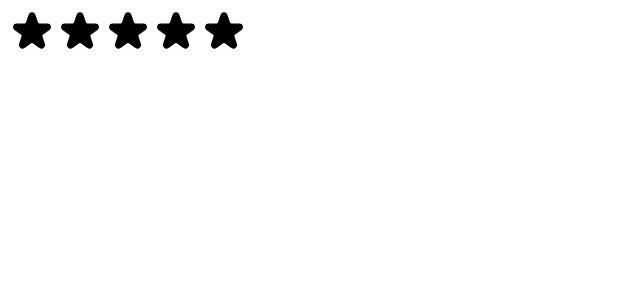
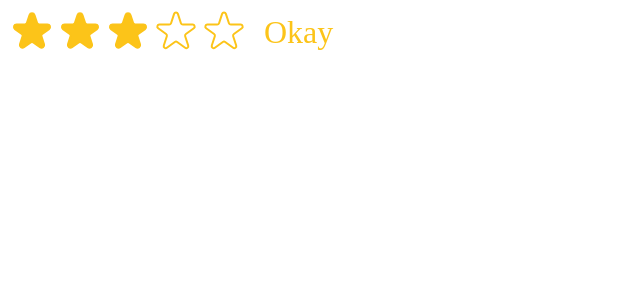
Before and after one commit to IndriesAndrei/react-movie-db, a React (Vite) app: page / in a window 1280 px wide. Shown: the top 300 px of the page, without its empty margins (0-640 px from the left). Built offline with nearby package versions, Linux system fonts and the light colour scheme.

Commit message:
Add star rating

```diff
--- a/src/components/StarRating.jsx
+++ b/src/components/StarRating.jsx
@@ -10,56 +10,77 @@
     display: 'flex',
 }
 
+
+export default function StarRating({
+    maxRating = 5,
+    color = '#fcc419',
+    size = 48,
+    messages = [],
+    defaultRating = 0,
+}) {
+    const [rating, setRating] = useState(defaultRating);
+    const [tempRating, setTempRating] = useState(0);
+
     const textStyle = {
         lineHeight: '1',
-    margin: '0'
+        margin: '0',
+        color: color,
+        fontSize: `${size / 1.5}px`
     }
-
-export default function StarRating({maxRating = 5}) {
-    const [rating, setRating] = useState(0);
 
     return (
         <div style={containerStyle}>
             <div style={starContainerStyle}>
                 {Array.from({length: maxRating}, (_, i) => (
-                    <Star key={i} onRate={() => setRating(i + 1)} />
+                    <Star
+                        key={i}
+                        onRate={() => setRating(i + 1)}
+                        onHoverIn={() => setTempRating(i+1)}
+                        onHoverOut={() => setTempRating(0)}
+                        full={tempRating ? tempRating >= i + 1 :rating >= i + 1}
+                        color={color}
+                        size={size}
+                    />
                 ))}
             </div>
-            <p style={textStyle}>{rating || ''}</p>
+            <p style={textStyle}>{messages.length === maxRating
+                ? messages[tempRating ? tempRating - 1 : rating - 1]
+                : tempRating || rating || ''}</p>
         </div>
     )
 }
 
+
+function Star({onRate, full, onHoverIn, onHoverOut, color, size}) {
     const starStyle = {
-    width: '48px',
-    height: '48px',
+        width: `${size}px`,
+        height: `${size}px`,
         display: 'block',
         cursor: 'pointer'
     }
 
-function Star({onRate}) {
     return (
-        <span role='button' style={starStyle} onClick={onRate}>
-            <svg
+        <span role='button'
+            style={starStyle}
+            onClick={onRate}
+            onMouseEnter={onHoverIn}
+            onMouseLeave={onHoverOut}
+        >
+            {(full ? <svg
                 xmlns="http://www.w3.org/2000/svg"
                 viewBox="0 0 20 20"
-                fill="#000"
-                stroke="#000"
+                fill={color}
+                stroke={color}
                 >
                 <path
                     d="M9.049 2.927c.3-.921 1.603-.921 1.902 0l1.07 3.292a1 1 0 00.95.69h3.462c.969 0 1.371 1.24.588 1.81l-2.8 2.034a1 1 0 00-.364 1.118l1.07 3.292c.3.921-.755 1.688-1.54 1.118l-2.8-2.034a1 1 0 00-1.175 0l-2.8 2.034c-.784.57-1.838-.197-1.539-1.118l1.07-3.292a1 1 0 00-.364-1.118L2.98 8.72c-.783-.57-.38-1.81.588-1.81h3.461a1 1 0 00.951-.69l1.07-3.292z"
                 />
-            </svg>
-        </span>
-    )
-}
-
-
-{/* <svg
+            </svg> :
+            <svg
                 xmlns="http://www.w3.org/2000/svg"
                 fill="none"
                 viewBox="0 0 24 24"
-  stroke="#000"
+                stroke={color}
                 >
                 <path
                     strokeLinecap="round"
@@ -67,4 +88,7 @@
                     strokeWidth="{2}"
                     d="M11.049 2.927c.3-.921 1.603-.921 1.902 0l1.519 4.674a1 1 0 00.95.69h4.915c.969 0 1.371 1.24.588 1.81l-3.976 2.888a1 1 0 00-.363 1.118l1.518 4.674c.3.922-.755 1.688-1.538 1.118l-3.976-2.888a1 1 0 00-1.176 0l-3.976 2.888c-.783.57-1.838-.197-1.538-1.118l1.518-4.674a1 1 0 00-.363-1.118l-3.976-2.888c-.784-.57-.38-1.81.588-1.81h4.914a1 1 0 00.951-.69l1.519-4.674z"
                 />
-</svg> */}
+            </svg>)}
+        </span>
+    )
+}
--- a/src/main.jsx
+++ b/src/main.jsx
@@ -7,6 +7,6 @@
 ReactDOM.createRoot(document.getElementById('root')).render(
   <React.StrictMode>
     {/* <App /> */}
-    <StarRating maxRating={5} />
+    <StarRating maxRating={5} messages={['Terrible', 'Bad', 'Okay', 'Good', 'Amazing']} defaultRating={3} />
   </React.StrictMode>,
 )
```
Lines whose indentation alone changed are shown as unchanged.
